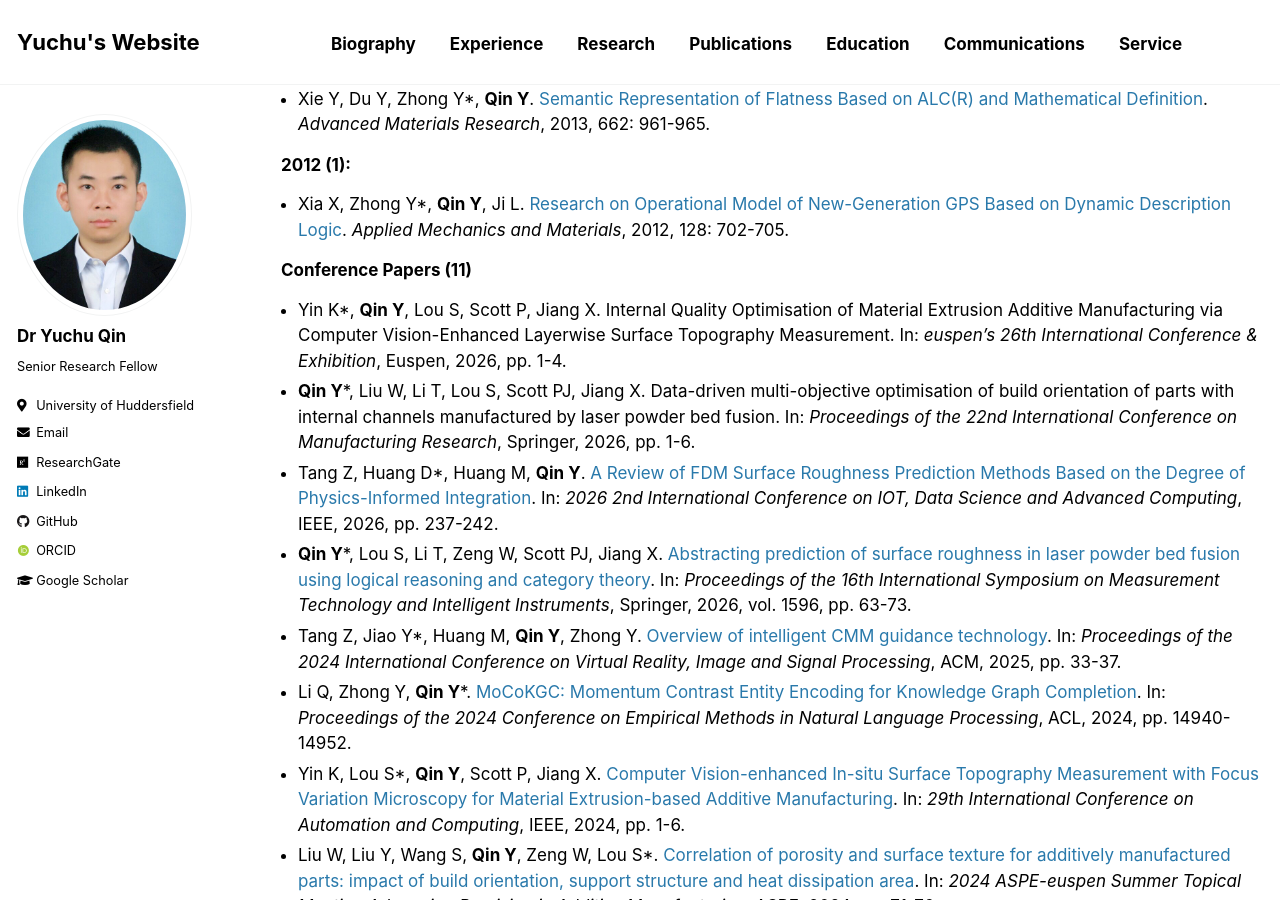
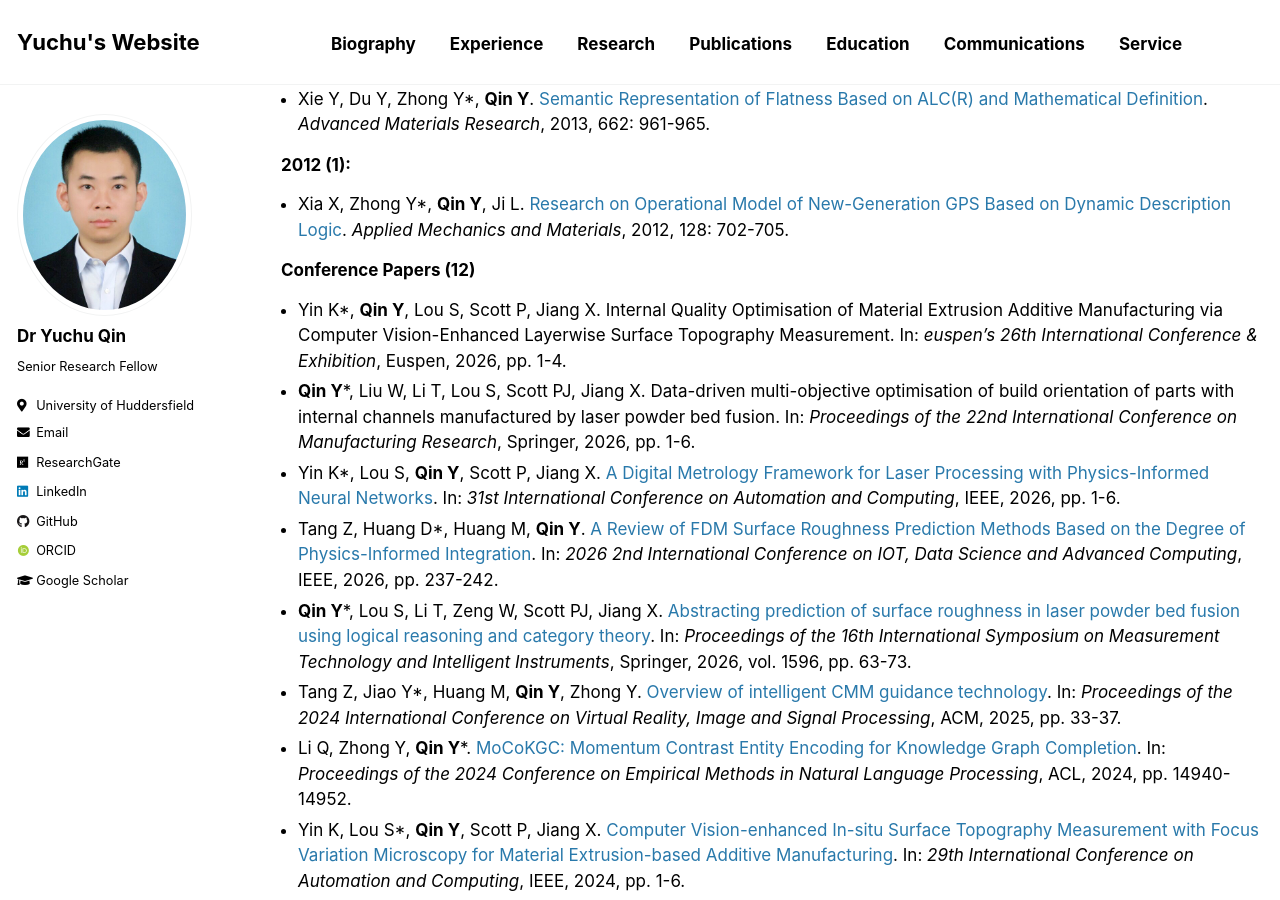
Before and after one commit to yuchu-qin/yuchu-qin.github.io, a Jekyll site: the page built from _pages/publications.md, in a window 1280 px wide and 900 px high, scrolled down 4810 px. Built offline with Jekyll 4.4.1, drawn with Linux system fonts in a browser that asks for light colours; some web fonts are replaced; our own code applies the rules of GitHub Pages for plain Markdown files.

Commit message:
Update conference papers count and add new entry
Updated the number of conference papers from 11 to 12 and added a new conference paper entry.

```diff
--- a/_pages/publications.md
+++ b/_pages/publications.md
@@ -102,9 +102,10 @@ author_profile: true
 ### 2012 (1):
 - Xia X, Zhong Y*, **Qin Y**, Ji L. [Research on Operational Model of New-Generation GPS Based on Dynamic Description Logic](https://www.scientific.net/AMM.128-129.702). _Applied Mechanics and Materials_, 2012, 128: 702-705.
 
-### Conference Papers (11)
+### Conference Papers (12)
 - Yin K*, **Qin Y**, Lou S, Scott P, Jiang X. Internal Quality Optimisation of Material Extrusion Additive Manufacturing via Computer Vision-Enhanced Layerwise Surface Topography Measurement. In: _euspen’s 26th International Conference & Exhibition_, Euspen, 2026, pp. 1-4.
 - **Qin Y***, Liu W, Li T, Lou S, Scott PJ, Jiang X. Data-driven multi-objective optimisation of build orientation of parts with internal channels manufactured by laser powder bed fusion. In: _Proceedings of the 22nd International Conference on Manufacturing Research_, Springer, 2026, pp. 1-6.
+- Yin K*, Lou S, **Qin Y**, Scott P, Jiang X. [A Digital Metrology Framework for Laser Processing with Physics-Informed Neural Networks](https://ieeexplore.ieee.org/abstract/document/11712516). In: _31st International Conference on Automation and Computing_, IEEE, 2026, pp. 1-6.
 - Tang Z, Huang D*, Huang M, **Qin Y**. [A Review of FDM Surface Roughness Prediction Methods Based on the Degree of Physics-Informed Integration](https://ieeexplore.ieee.org/abstract/document/11650657). In: _2026 2nd International Conference on IOT, Data Science and Advanced Computing_, IEEE, 2026, pp. 237-242.
 - **Qin Y***, Lou S, Li T, Zeng W, Scott PJ, Jiang X. [Abstracting prediction of surface roughness in laser powder bed fusion using logical reasoning and category theory](https://link.springer.com/chapter/10.1007/978-981-95-8146-7_7). In: _Proceedings of the 16th International Symposium on Measurement Technology and Intelligent Instruments_, Springer, 2026, vol. 1596, pp. 63-73.
 - Tang Z, Jiao Y*, Huang M, **Qin Y**, Zhong Y. [Overview of intelligent CMM guidance technology](https://dl.acm.org/doi/10.1145/3700003.3700010). In: _Proceedings of the 2024 International Conference on Virtual Reality, Image and Signal Processing_, ACM, 2025, pp. 33-37.
```
